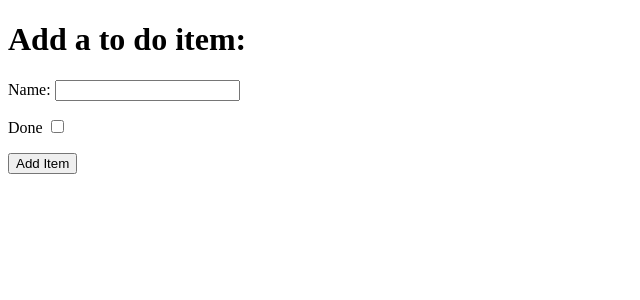
After one commit to Ty-Thetravelguy/fsf-hello-django, a Django app: page /add in a window 1280 px wide. The commit adds this page. Shown: the top 300 px of the page, without its empty margins (0-640 px from the left). Run offline with Django 3.2, Linux system fonts and the light colour scheme.

Commit message:
Added add_item.html, created view and url

```diff
--- a/django_todo/urls.py
+++ b/django_todo/urls.py
@@ -15,9 +15,10 @@ Including another URLconf
 """
 from django.contrib import admin
 from django.urls import path
-from todo.views import get_todo_list
+from todo.views import get_todo_list, add_item
 
 urlpatterns = [
     path('admin/', admin.site.urls),
-    path('', get_todo_list, name='get_todo_list')
+    path('', get_todo_list, name='get_todo_list'),
+    path('add', add_item, name='add')
 ]
--- /dev/null
+++ b/todo/templates/todo/add_item.html
@@ -0,0 +1,28 @@
+<!DOCTYPE html>
+<html lang="en">
+<head>
+    <meta charset="UTF-8">
+    <meta name="viewport" content="width=device-width, initial-scale=1.0">
+    <title>Document</title>
+</head>
+<body>
+    <h1>Add a to do item:</h1>
+    <form method="POST" action="add">
+        <div><p>
+            <label for="id_name">Name:</label>
+            <input type="text" name="item_name" id="id_name">
+        </p></div>
+        <div><p>
+            <label for="id_done">Done</label>
+            <input type="checkbox" name="done" id="done">
+        </p></div>
+        <div>
+            <p>
+                <button type="submit">
+                    Add Item
+                </button>
+            </p>
+        </div>
+    </form>
+</body>
+</html>
--- a/todo/views.py
+++ b/todo/views.py
@@ -9,3 +9,7 @@ def get_todo_list(request):
         'items': items
     }
     return render(request, 'todo/todo_list.html', context)
+
+
+def add_item(request):
+    return render(request, 'todo/add_item.html')
```
Also changed, not shown: todo/templates/todo/todo_list.html (+4 -5 lines), db.sqlite3.
